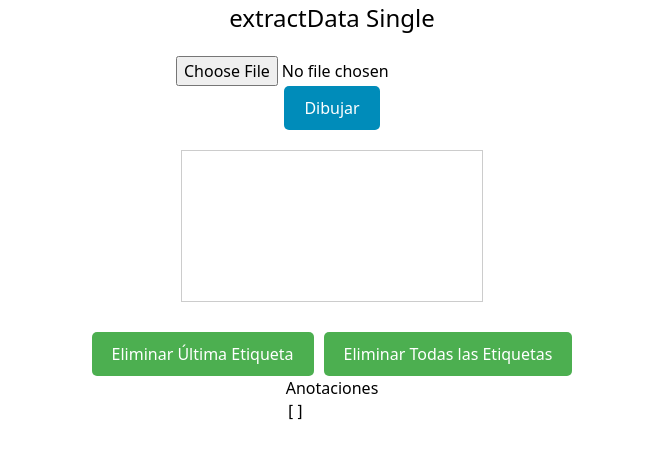
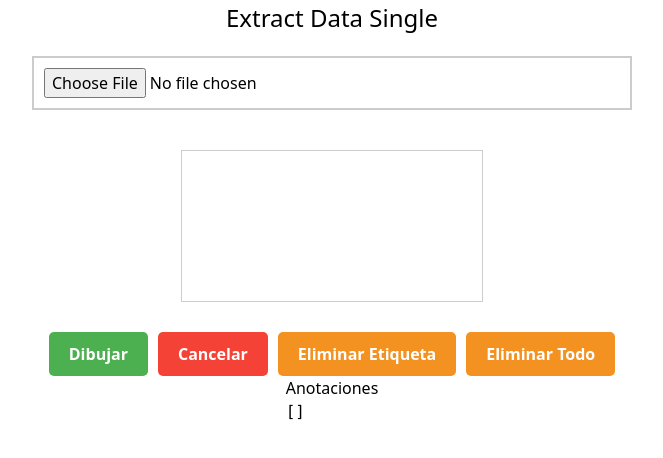
Before and after one commit to JaimeRax/interfaceinfoprocessing, a Next.js app: page /screens/extractSingle in a window 1280 px wide. Shown: the top 458 px of the page, without its empty margins (308-971 px from the left). Built offline with nearby package versions, Linux system fonts and the light colour scheme.

Commit message:
refactor(extractSingle): change to update image template

```diff
--- a/pages/screens/extractSingle.tsx
+++ b/pages/screens/extractSingle.tsx
@@ -20,8 +20,8 @@ const ExtactSingle = () => {
         setImage(img);
         const canvas = canvasRef.current;
         if (canvas) {
-          canvas.width = 600; // Fijo el ancho del canvas
-          canvas.height = (600 * img.height) / img.width; // Mantener la proporción de la imagen
+          canvas.width = 1000; // Fijo el ancho del canvas
+          canvas.height = (1000 * img.height) / img.width; // Mantener la proporción de la imagen
         }
       };
     }
@@ -37,27 +37,33 @@ const ExtactSingle = () => {
     const x = event.clientX - rect.left;
     const y = event.clientY - rect.top;
 
-    // Agrega el punto actual a las coordenadas
     const newCoords = [...currentCoords, { x, y }];
     setCurrentCoords(newCoords);
 
-    // Dibuja el punto inmediatamente
-    drawPoint(x, y);
-
-    // Si hay dos puntos, llama a la función de anotación
     if (newCoords.length === 2) {
+      drawRectangle(newCoords[0], { x, y });
       promptForAnnotation(newCoords[0].x, newCoords[0].y, x, y);
     }
   };
 
-  const drawPoint = (x: number, y: number) => {
+  const drawRectangle = (
+    start: { x: number; y: number },
+    end: { x: number; y: number },
+  ) => {
     const canvas = canvasRef.current;
     const context = canvas?.getContext("2d");
     if (context) {
-      context.fillStyle = "red"; // Color para los puntos
-      context.beginPath();
-      context.arc(x, y, 5, 0, Math.PI * 2);
-      context.fill();
+      const width = end.x - start.x;
+      const height = end.y - start.y;
+
+      // Dibuja el rectángulo semitransparente
+      context.fillStyle = "rgba(173, 216, 230, 0.5)"; // Color celeste claro semitransparente
+      context.fillRect(start.x, start.y, width, height);
+
+      // Dibuja el borde del rectángulo
+      context.strokeStyle = "#00BFFF"; // Color celeste más oscuro para el borde
+      context.lineWidth = 2;
+      context.strokeRect(start.x, start.y, width, height);
     }
   };
 
@@ -75,6 +81,7 @@ const ExtactSingle = () => {
           <option value="text">text</option>
           <option value="img">img</option>
         </select>
+        <br>
         <label for="name">Nombre:</label>
         <input id="name" class="swal2-input">
       `,
@@ -94,7 +101,7 @@ const ExtactSingle = () => {
           result.value.name,
         ];
         setAnnotations((prev) => [...prev, newAnnotation]);
-        setCurrentCoords([]); // Resetea las coordenadas
+        setCurrentCoords([]); // Resetea las coordenadas después de cada anotación
       }
     });
   };
@@ -106,17 +113,17 @@ const ExtactSingle = () => {
       context.clearRect(0, 0, canvas.width, canvas.height);
       context.drawImage(image, 0, 0, canvas.width, canvas.height); // Mantener el tamaño fijo de la imagen
 
-      // Dibuja los puntos de las anotaciones
+      // Dibuja las anotaciones previas
       annotations.forEach((annotation) => {
         const [[x1, y1], [x2, y2]] = annotation;
-        drawPoint(x1, y1);
-        drawPoint(x2, y2);
+        drawRectangle({ x: x1, y: y1 }, { x: x2, y: y2 });
       });
     }
   };
 
   const handleDibujarClick = () => {
     setDrawingEnabled(true); // Activa el modo de dibujo
+    document.body.style.cursor = "crosshair"; // Cambia el cursor a "lápiz"
   };
 
   const handleRemoveLastAnnotation = () => {
@@ -128,6 +135,14 @@ const ExtactSingle = () => {
 
   const handleRemoveAllAnnotations = () => {
     setAnnotations([]);
+    setDrawingEnabled(false); // Desactiva el modo de dibujo
+    document.body.style.cursor = "default"; // Restablece el cursor
+  };
+
+  const handleCancel = () => {
+    handleRemoveAllAnnotations();
+    setDrawingEnabled(false);
+    document.body.style.cursor = "default"; // Restablece el cursor
   };
 
   // Dibuja en el canvas cuando hay cambios en la imagen o las anotaciones
@@ -136,33 +151,46 @@ const ExtactSingle = () => {
   }, [image, annotations]);
 
   return (
+    // contenedor principal
     <div className={styles.container}>
-      <h1 className={styles.title}>extractData Single</h1>
-      <input type="file" accept="image/*" onChange={handleImageUpload} />
-      <button
-        onClick={handleDibujarClick}
-        className={styles.dibujarButton}
-        disabled={drawingEnabled}
-      >
-        Dibujar
-      </button>
+      <h1 className={styles.title}>Extract Data Single</h1>
+      {/* update template image */}
+      <input
+        type="file"
+        accept="image/*"
+        onChange={handleImageUpload}
+        className={styles.fileInput}
+      />
+      {/* see image */}
       <canvas
         ref={canvasRef}
         className={styles.canvas}
         onClick={handleCanvasClick}
       ></canvas>
+
+      {/* buttons action */}
       <div className={styles.buttonContainer}>
+        <button
+          onClick={handleDibujarClick}
+          className={styles.dibujarButton}
+          disabled={drawingEnabled}
+        >
+          Dibujar
+        </button>
+        <button onClick={handleCancel} className={styles.cancelButton}>
+          Cancelar
+        </button>
         <button
           onClick={handleRemoveLastAnnotation}
           className={styles.actionButton}
         >
-          Eliminar Última Etiqueta
+          Eliminar Etiqueta
         </button>
         <button
           onClick={handleRemoveAllAnnotations}
           className={styles.actionButton}
         >
-          Eliminar Todas las Etiquetas
+          Eliminar Todo
         </button>
       </div>
       <div className={styles.annotations}>
--- a/styles/extractSingle.module.css
+++ b/styles/extractSingle.module.css
@@ -7,6 +7,14 @@
 .title {
   font-size: 24px;
   margin-bottom: 20px;
+}
+
+.fileInput {
+  width: 600px; /* Ancho igual al canvas */
+  padding: 10px;
+  border: 2px solid #ccc;
+  margin-bottom: 20px;
+  cursor: pointer;
 }
 
 .canvas {
@@ -20,20 +28,25 @@
   gap: 10px; /* Espacio entre botones */
 }
 
-.actionButton {
+.actionButton, .dibujarButton, .cancelButton {
   padding: 10px 20px;
-  background-color: #4CAF50; /* Color verde para el botón */
-  color: white; /* Texto blanco */
+  background-color: #4CAF50; /* Color verde para los botones */
+  color: white;
   border: none;
   border-radius: 5px;
   cursor: pointer;
+  font-weight: bold;
 }
 
-.dibujarButton {
-  padding: 10px 20px;
-  background-color: #008CBA; /* Color azul para el botón Dibujar */
-  color: white; /* Texto blanco */
-  border: none;
-  border-radius: 5px;
-  cursor: pointer;
+.dibujarButton:disabled {
+  background-color: #ccc;
+  cursor: not-allowed;
 }
+
+.cancelButton {
+  background-color: #f44336; /* Color rojo para el botón de cancelar */
+}
+
+.actionButton {
+  background-color: #f49221; /* Color rojo para el botón de cancelar */
+}
```
